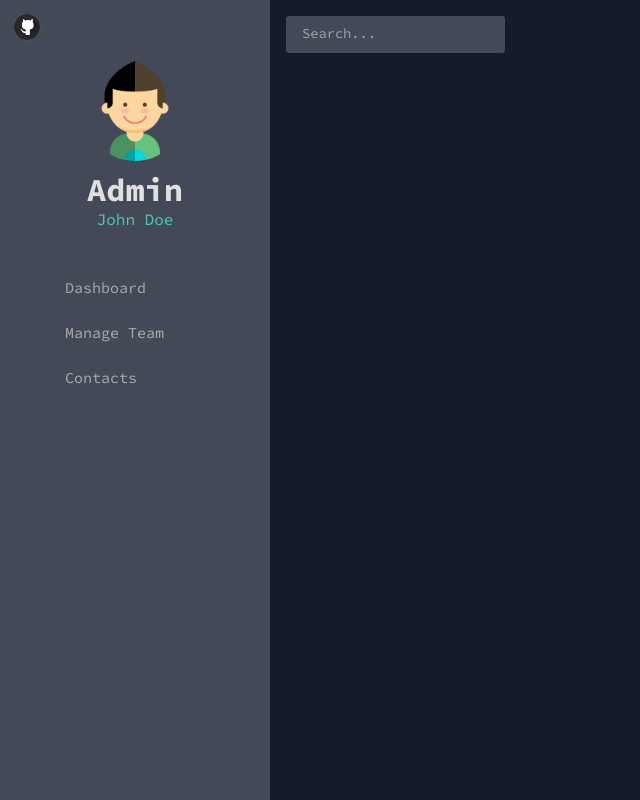
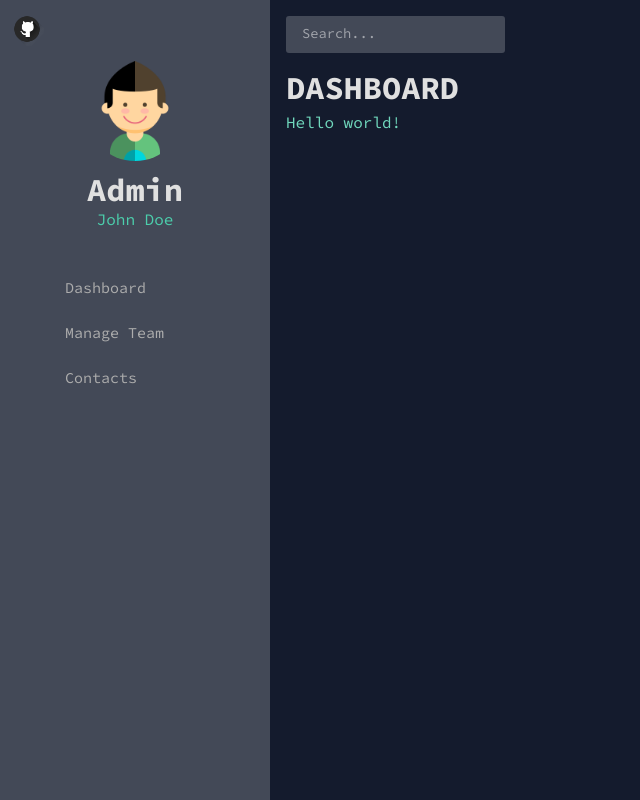
Before and after one commit to SubZzzero/react_admin_p, a React (Vite) app: page / in a window 1280 px wide. Shown: the whole page, without its empty margins (0-640 px from the left). Built offline with nearby package versions, Linux system fonts and the light colour scheme; some icons are missing.

Commit message:
add header, fix sidebar

```diff
--- /dev/null
+++ b/src/components/Header.jsx
@@ -0,0 +1,18 @@
+import { Box, Typography, useTheme } from "@mui/material";
+import { themeTokens } from "../theme";
+
+const Header = ({ title, subtitle }) => {
+
+    const theme = useTheme();
+    const colors = themeTokens(theme.palette.mode)
+
+
+
+    return <Box marginBottom={"34px"} marginLeft={"16px"}>
+        <Typography variant="h2" color={colors.grey[100]} fontWeight={"bold"} sx={{ marginBottom: "5px" }}>{title}</Typography>
+        <Typography variant="h5" color={colors.greenAccent[400]}>{subtitle}</Typography>
+    </Box>
+}
+
+
+export default Header;
--- a/src/scenes/dashboard/index.jsx
+++ b/src/scenes/dashboard/index.jsx
@@ -1,6 +1,11 @@
+import { Box } from "@mui/material";
+import Header from "../../components/Header";
+
 const Dashboard = () => {
     return <>
-        <h1></h1>
+        <Box>
+            <Header title="DASHBOARD" subtitle="Hello world!"></Header>
+        </Box>
     </>
 }
 
--- a/src/scenes/global/Sidebar.jsx
+++ b/src/scenes/global/Sidebar.jsx
@@ -51,9 +51,11 @@ const Sidebar = () => {
 
                 {!isCollapsed && (
                     <Box display="flex" justifyContent="space-between" alignItems="center" p="10px">
-                        <a href="https://github.com/SubZzzero" target="_blank" rel="noopener noreferrer">
-                            <img src={logo} alt="logo_header" width="34px" height="34px" />
-                        </a>
+                        <Box position={"relative"} top={"2px"}>
+                            <a href="https://github.com/SubZzzero" target="_blank" rel="noopener noreferrer">
+                                <img src={logo} alt="logo_header" width="34px" height="34px" />
+                            </a>
+                        </Box>
                         <IconButton onClick={() => setIsCollapsed(!isCollapsed)}>
                             <MenuOutlinedIcon />
                         </IconButton>
@@ -61,7 +63,7 @@ const Sidebar = () => {
                 )}
 
                 {isCollapsed && (
-                    <Box position={"relative"} left={"19px"}>
+                    <Box position={"relative"} left={"19px"} marginTop={"7px"}>
                         <IconButton onClick={() => setIsCollapsed(!isCollapsed)}>
                             <MenuOutlinedIcon />
                         </IconButton>
```
